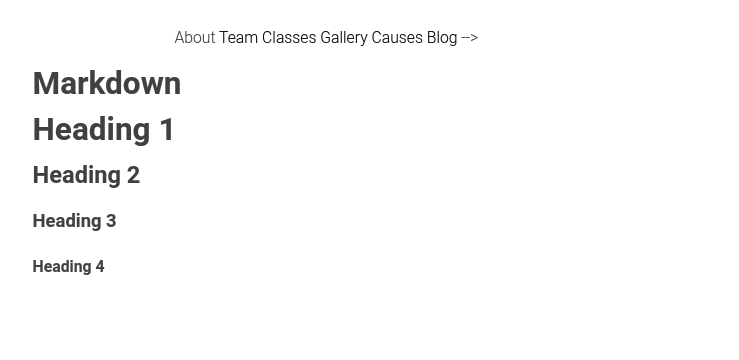
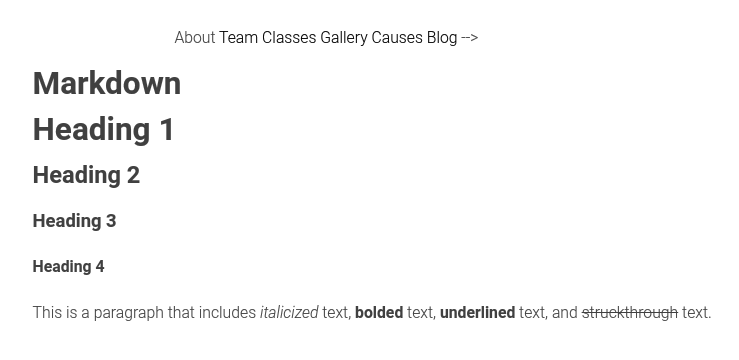
Before and after one commit to dlmiyamoto/riko-demo, a Jekyll site: the page built from _posts/2016-09-18-markdown.md, in a window 1280 px wide. Shown: the top 360 px of the page, without its empty margins (121-860 px from the left). Built offline with Jekyll 4.4.1, drawn with Linux system fonts in a browser that asks for light colours.

Commit message:
markdown post

```diff
--- a/_posts/2016-09-18-markdown.md
+++ b/_posts/2016-09-18-markdown.md
@@ -11,3 +11,5 @@ title:  "Markdown"
 ### Heading 3
 
 #### Heading 4
+
+This is a paragraph that includes *italicized* text, **bolded** text, __underlined__ text, and ~~struckthrough~~ text.
```
